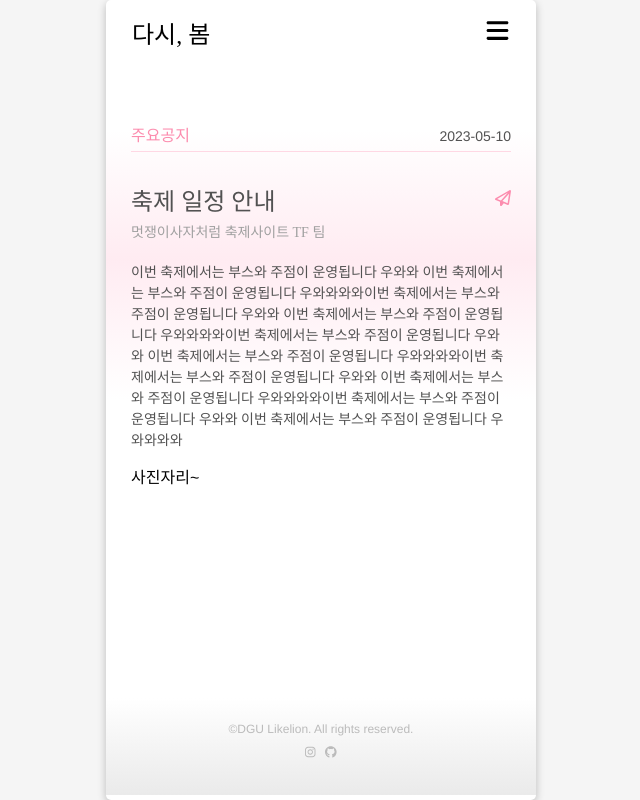
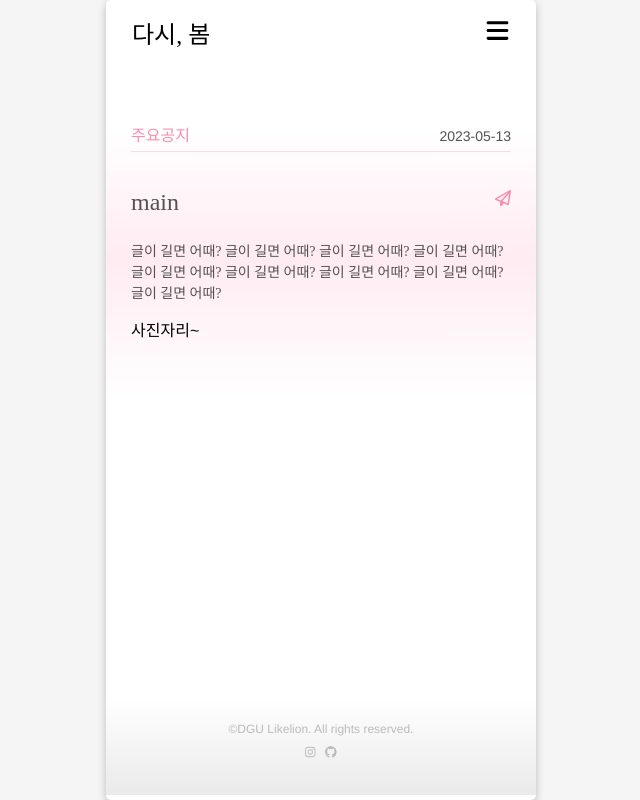
Before and after one commit to LikeLion-at-DGU/2023_spring_festival_front, a Next.js app: page /notice/detail in a window 1280 px wide. Shown: the whole page, without its empty margins (319-959 px from the left). Built offline with nearby package versions, Linux system fonts and the light colour scheme; a web font is replaced by a local one.

Commit message:
rename: notice detail 페이지 [id]로 연결

```diff
--- a/components/notice/NoticeCard.jsx
+++ b/components/notice/NoticeCard.jsx
@@ -1,6 +1,7 @@
 import styled from "styled-components";
 import Image from 'next/image';
 import Link from 'next/link';
+import { useRouter } from "next/router";
 
 const Container = styled.div`
     box-shadow: 2px 2px 7px rgba(0, 0, 0, 0.15);
@@ -10,6 +11,7 @@ const Container = styled.div`
     padding: 25px;
     margin: 3% 0;
     font-family: 'AppleSDGothicNeoM00';
+    cursor: pointer;
 `;
 
 const LinkBox = styled.a`
@@ -53,14 +55,16 @@ const ImgBox = styled.div`
 `;
 
 const NoticeCard = ({id, title, content, created_at, images}) => {
-
     const date = created_at.slice(0,10);
 
     console.log(images)
 
+    const router = useRouter();
+
     return(
-        <Container>
-            <Link href="/notice/detail">
+        <Container
+        onClick = {()=>router.push(`notice/${id}`)}
+        >
                 <LinkBox>
                     <Header>
                         <Title>{title}</Title>
@@ -83,7 +87,7 @@ const NoticeCard = ({id, title, content, created_at, images}) => {
                     </ImgBox>
                     }
                 </LinkBox>
-            </Link>
+
         </Container>
     );
 };
--- a/next.config.js
+++ b/next.config.js
@@ -91,13 +91,13 @@ const nextConfig = {
       // Notice 관련 API
       {
         // 공지 리스트 (GET)
-        source: "/notice",
+        source: "/alarm",
         destination: `http://${APIURL}/api/notifications`,
       },
       {
         // 공지 디테일 (GET)
-        source: "/notice/:id",
-        destination: `http://${APIURL}/api/notifications/:id`,
+        source: "/alarm/:alarm_id",
+        destination: `http://${APIURL}/api/notifications/:alarm_id`,
       },
     ]
   }
--- a/package.json
+++ b/package.json
@@ -29,6 +29,7 @@
     "react-dom": "18.2.0",
     "react-fullpage": "^0.1.19",
     "react-icons": "^4.8.0",
+    "react-router-dom": "^6.11.2",
     "react-spring": "^9.7.1",
     "styled-components": "^5.3.6"
   }
--- /dev/null
+++ b/src/pages/notice/[id].jsx
@@ -0,0 +1,177 @@
+import { useEffect, useState } from "react";
+import styled, { keyframes } from "styled-components";
+import NoticeCard from "components/notice/NoticeCard";
+import { useLocation, BrowserRouter as Router } from 'react-router-dom';
+import { faPaperPlane } from "@fortawesome/free-regular-svg-icons";
+import { FontAwesomeIcon } from "@fortawesome/react-fontawesome";
+
+
+const Container = styled.div`
+  width: 100%;
+  display: flex;
+  flex-direction: column;
+  margin-top: 25px;
+  z-index: 1;
+  padding: 25px 0;
+`;
+
+const Header = styled.header`
+    display: flex;
+    justify-content: space-between;
+    align-items: center;
+    border-bottom: 1px solid #FFD8E4;
+    padding: 2% 0;
+`;
+
+const Notice = styled.ul`
+    color: #FC8CAE;
+    font-weight: 400;
+    font-size: 16px;
+    font-family: 'AppleSDGothicNeoEB00';
+`;
+
+const Date = styled.ul`
+    color: #525252;
+    font-weight: 400;
+    font-size: 14px;
+`;
+
+const Body = styled.div`
+    display: flex;
+    flex-direction: column;
+    width: 100%;
+    padding: 5% 0;
+`;
+
+const BodyHeader = styled.div`
+    display: flex;
+    justify-content: space-between;
+    padding: 5% 0 2% 0;
+`;
+
+const Title = styled.div`
+    color: #525252;
+    font-family: 'AppleSDGothicNeoB00';
+    font-style: normal;
+    font-weight: 400;
+    font-size: 24px;
+`;
+
+const Share = styled(FontAwesomeIcon)`
+    color: #FC8CAE;
+`;
+
+const Author = styled.div`
+    font-family: 'AppleSDGothicNeoB00';
+    font-style: normal;
+    font-weight: 400;
+    font-size: 14px;
+    color: #A0A0A0;
+    padding: 1% 0;
+`;
+
+const Content = styled.div`
+    font-family: 'AppleSDGothicNeoM00';
+    font-style: normal;
+    font-weight: 400;
+    font-size: 14px;
+    line-height: 21px;
+    color: #525252;
+    padding: 5% 0;
+`;
+
+const ImgBox = styled.div`
+
+`;
+
+
+export default function Detail(){
+
+    // dummy
+    const notice =
+        {
+            "id": 1,
+            "title": "main",
+            "type": "main",
+            "content": "글이 길면 어때? 글이 길면 어때? 글이 길면 어때? 글이 길면 어때? 글이 길면 어때? 글이 길면 어때? 글이 길면 어때? 글이 길면 어때? 글이 길면 어때?",
+            "created_at": "2023-05-13T07:47:07.687842+09:00",
+            "images": ["https://images.ctfassets.net",]
+        };
+
+    // type 매칭
+    const typeArray = [
+            {
+              id: 1,
+              type: 'all',
+              content: '전체'
+            },
+            {
+              id: 2,
+              type: 'main',
+              content: '주요'
+            },
+            {
+              id: 3,
+              type: 'festival',
+              content: '축제'
+            },
+            {
+              id: 4,
+              type: 'event',
+              content: '이벤트'
+            },
+            {
+              id: 5,
+              type: 'etc',
+              content: '기타'
+            },
+        ];
+
+    const content =
+        typeArray.find((type)=>type.type === notice.type) ? typeArray.find((type)=>type.type === notice.type).content
+        : ' ';
+
+    // 현재 url
+    //const location = useLocation();
+    useEffect(()=>{
+        console.log(location);
+    }, [location])
+
+    // 링크 복사 함수
+    const handleCopy = async (text) => {
+        try {
+            await navigator.clipboard.writeText(text);
+            alert("링크가 복사되었습니다.");
+        } catch (err) {
+            console.log('Error: '+err);
+        }
+    };
+
+  return(
+    <Container>
+        <Header>
+            <Notice>
+                {content}공지
+            </Notice>
+            <Date>
+                {notice.created_at.slice(0,10)}
+            </Date>
+        </Header>
+        <Body>
+            <BodyHeader>
+                <Title>{notice.title}</Title>
+                <Router>
+                    <Share
+                        icon={faPaperPlane}
+                        onClick={()=>handleCopy(`${location.pathname}`)}
+                        ></Share>
+                </Router>
+            </BodyHeader>
+            <Content>
+            {notice.content}
+            </Content>
+            <ImgBox>사진자리~</ImgBox>
+        </Body>
+    </Container>
+  )
+}
--- a/src/pages/notice/detail.jsx
+++ /dev/null
@@ -1,112 +0,0 @@
-import { useEffect, useState } from "react";
-import styled, { keyframes } from "styled-components";
-import NoticeCard from "components/notice/NoticeCard";
-import { faPaperPlane } from "@fortawesome/free-regular-svg-icons";
-import { FontAwesomeIcon } from "@fortawesome/react-fontawesome";
-
-
-const Container = styled.div`
-  width: 100%;
-  display: flex;
-  flex-direction: column;
-  margin-top: 25px;
-  z-index: 1;
-  padding: 25px 0;
-`;
-
-const Header = styled.header`
-    display: flex;
-    justify-content: space-between;
-    align-items: center;
-    border-bottom: 1px solid #FFD8E4;
-    padding: 2% 0;
-`;
-
-const Notice = styled.ul`
-    color: #FC8CAE;
-    font-weight: 400;
-    font-size: 16px;
-    font-family: 'AppleSDGothicNeoEB00';
-`;
-
-const Date = styled.ul`
-    color: #525252;
-    font-weight: 400;
-    font-size: 14px;
-`;
-
-const Body = styled.div`
-    display: flex;
-    flex-direction: column;
-    width: 100%;
-    padding: 5% 0;
-`;
-
-const BodyHeader = styled.div`
-    display: flex;
-    justify-content: space-between;
-    padding: 5% 0 2% 0;
-`;
-
-const Title = styled.div`
-    color: #525252;
-    font-family: 'AppleSDGothicNeoB00';
-    font-style: normal;
-    font-weight: 400;
-    font-size: 24px;
-`;
-
-const Share = styled(FontAwesomeIcon)`
-    color: #FC8CAE;
-`;
-
-const Author = styled.div`
-    font-family: 'AppleSDGothicNeoB00';
-    font-style: normal;
-    font-weight: 400;
-    font-size: 14px;
-    color: #A0A0A0;
-    padding: 1% 0;
-`;
-
-const Content = styled.div`
-    font-family: 'AppleSDGothicNeoM00';
-    font-style: normal;
-    font-weight: 400;
-    font-size: 14px;
-    line-height: 21px;
-    color: #525252;
-    padding: 5% 0;
-`;
-
-const ImgBox = styled.div`
-
-`;
-
-
-export default function Detail(){
-
-  return(
-    <Container>
-        <Header>
-            <Notice>
-                주요공지
-            </Notice>
-            <Date>
-                2023-05-10
-            </Date>
-        </Header>
-        <Body>
-            <BodyHeader>
-                <Title>축제 일정 안내</Title>
-                <Share icon={faPaperPlane}>공유버튼</Share>
-            </BodyHeader>
-            <Author>멋쟁이사자처럼 축제사이트 TF 팀</Author>
-            <Content>
-            이번 축제에서는 부스와 주점이 운영됩니다 우와와 이번 축제에서는 부스와 주점이 운영됩니다 우와와와와이번 축제에서는 부스와 주점이 운영됩니다 우와와 이번 축제에서는 부스와 주점이 운영됩니다 우와와와와이번 축제에서는 부스와 주점이 운영됩니다 우와와 이번 축제에서는 부스와 주점이 운영됩니다 우와와와와이번 축제에서는 부스와 주점이 운영됩니다 우와와 이번 축제에서는 부스와 주점이 운영됩니다 우와와와와이번 축제에서는 부스와 주점이 운영됩니다 우와와 이번 축제에서는 부스와 주점이 운영됩니다 우와와와와
-            </Content>
-            <ImgBox>사진자리~</ImgBox>
-        </Body>
-    </Container>
-  )
-}
--- a/src/pages/notice/index.jsx
+++ b/src/pages/notice/index.jsx
@@ -27,6 +27,7 @@ const Type = styled.button`
   color: ${(props)=>props.isSelected ? '#FC8CAE' : '#979797'};
   font-size: 18px;
   line-height: 19px;
+  font-family: "yg-jalnan";
 `;
 
 const TypeBody = styled.div`
```
Also changed, not shown: 1 other file (tests, documents, lock files or other folders).
